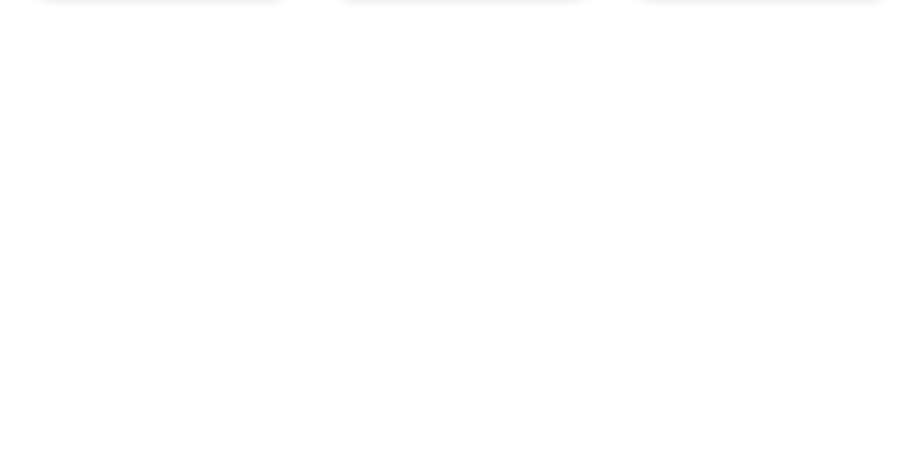
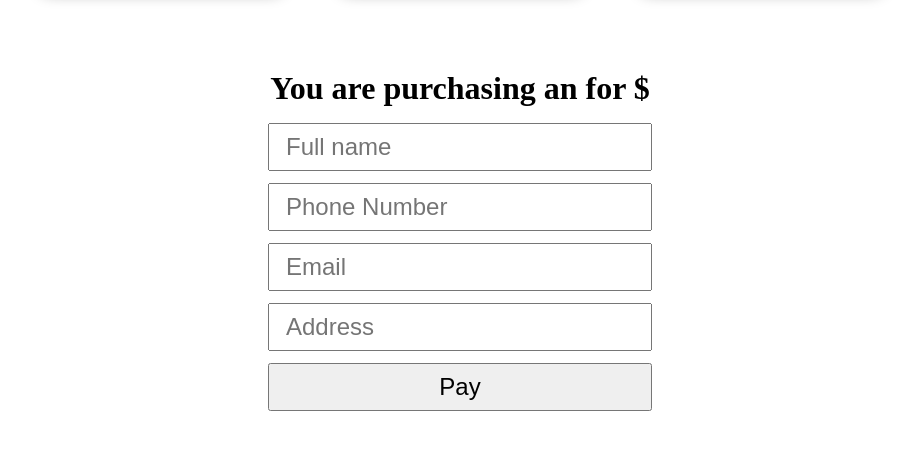
Before and after one commit to harblaith7/Stripe-with-React-Crash-Course, a React (Create React App) app in the folder client/: page / in a window 1280 px wide. Shown: the part 395-844 px from the top of the page, without its empty margins (180-1102 px from the left). Before the commit the page ends 800 px from the top, so only its background shows below. Built offline with nearby package versions, Linux system fonts and the light colour scheme.

Commit message:
create checkout form UI

```diff
--- a/client/src/App.js
+++ b/client/src/App.js
@@ -1,6 +1,7 @@
 import React, {useState} from 'react';
 import './App.css';
 import ProductCard from "./components/ProductCard/ProductCard"
+import CheckoutForm from "./components/CheckoutForm/CheckoutForm"
 
 function App() {
 
@@ -39,6 +40,7 @@ function App() {
       <div className="product-cards">
         {displayProducts()}
       </div>
+      <CheckoutForm/>
     </div>
   );
 }
--- /dev/null
+++ b/client/src/components/CheckoutForm/CheckoutForm.css
@@ -0,0 +1,23 @@
+.CheckoutForm {
+    margin-top: 5rem;
+}
+
+
+.form {
+    display: flex;
+    flex-direction: column;
+    width: 40%;
+    margin: 0 auto;
+}
+
+.purchase-msg {
+    text-align: center;
+    margin-bottom: 1rem;
+    font-size: 2rem;
+}
+
+input, button {
+    font-size: 1.5rem;
+    padding: 0.5rem 1rem;
+    margin-bottom: 0.75rem;
+}
--- /dev/null
+++ b/client/src/components/CheckoutForm/CheckoutForm.js
@@ -0,0 +1,39 @@
+import React from 'react'
+import "./CheckoutForm.css"
+
+export default function CheckoutForm() {
+    return (
+        <div className="CheckoutForm">
+            <h3 className="purchase-msg">You are purchasing an for $</h3>
+            <form className="form">
+                <input
+                    type="text"
+                    placeholder="Full name"
+                    name="name"
+                    required
+                />
+                <input
+                    type="text"
+                    placeholder="Phone Number"
+                    name="phone"
+                    required
+                />
+                <input
+                    type="email"
+                    placeholder="Email"
+                    name="email"
+                    required
+                />
+                <input
+                    type="text"
+                    placeholder="Address"
+                    name="address"
+                    required
+                />
+                <button type="submit">
+                    Pay
+                </button>
+            </form>
+        </div>
+    )
+}
--- a/client/src/components/ProductCard/ProductCard.js
+++ b/client/src/components/ProductCard/ProductCard.js
@@ -1,16 +1,12 @@
-import React, { Component } from 'react'
+import React from 'react'
 import "./ProductCard.css"
 
-class ProductCard extends Component {
-    render() {
-        return (
-            <div className="ProductCard">
-                <img src={this.props.img} className="card-image"/>
-                <h3 className="card-name">{this.props.name}</h3>
-                <p className="card-price">${this.props.price}</p>
-            </div>
-        )
-    }
+export default function ProductCard(props) {
+    return (
+        <div className="ProductCard">
+            <img src={props.img} className="card-image"/>
+            <h3 className="card-name">{props.name}</h3>
+            <p className="card-price">${props.price}</p>
+        </div>
+    )
 }
-
-export default ProductCard
```
